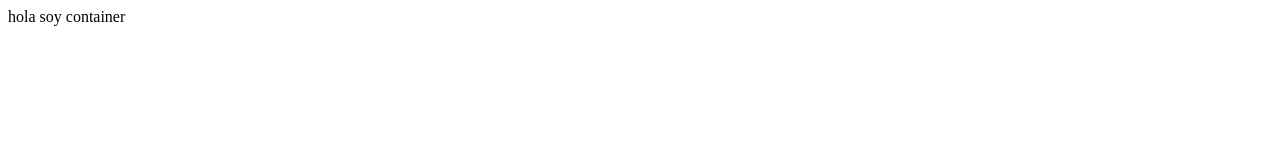
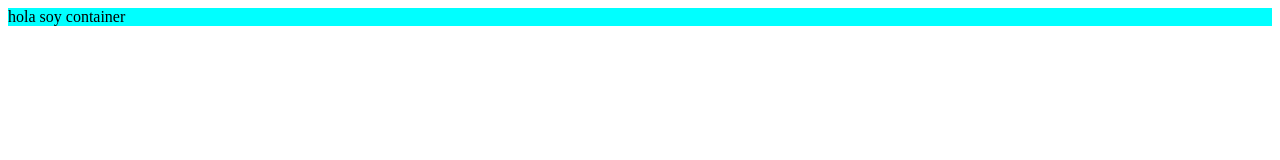
Before and after one commit to Daryl220/prueba1, a plain HTML site: page index.html in a window 1280 px wide. Drawn offline with Linux system fonts and the light colour scheme.

Commit message:
Tercer Commit

```diff
--- a/index.html
+++ b/index.html
@@ -4,6 +4,7 @@
     <meta charset="UTF-8">
     <meta name="viewport" content="width=device-width, initial-scale=1.0">
     <meta http-equiv="X-UA-Compatible" content="ie=edge">
+    <link rel="stylesheet" href="./styles/style.css" type="text/css">
     <title>Document</title>
 </head>
 <body>
```
